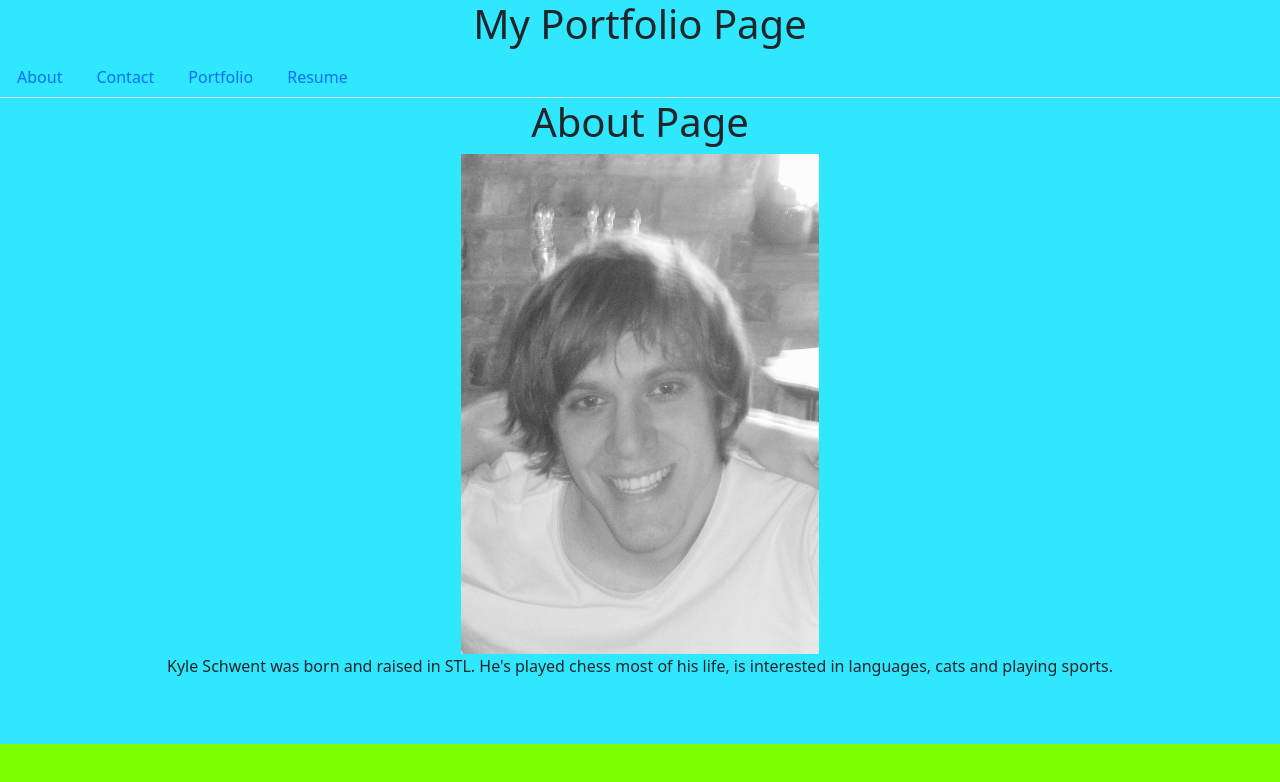
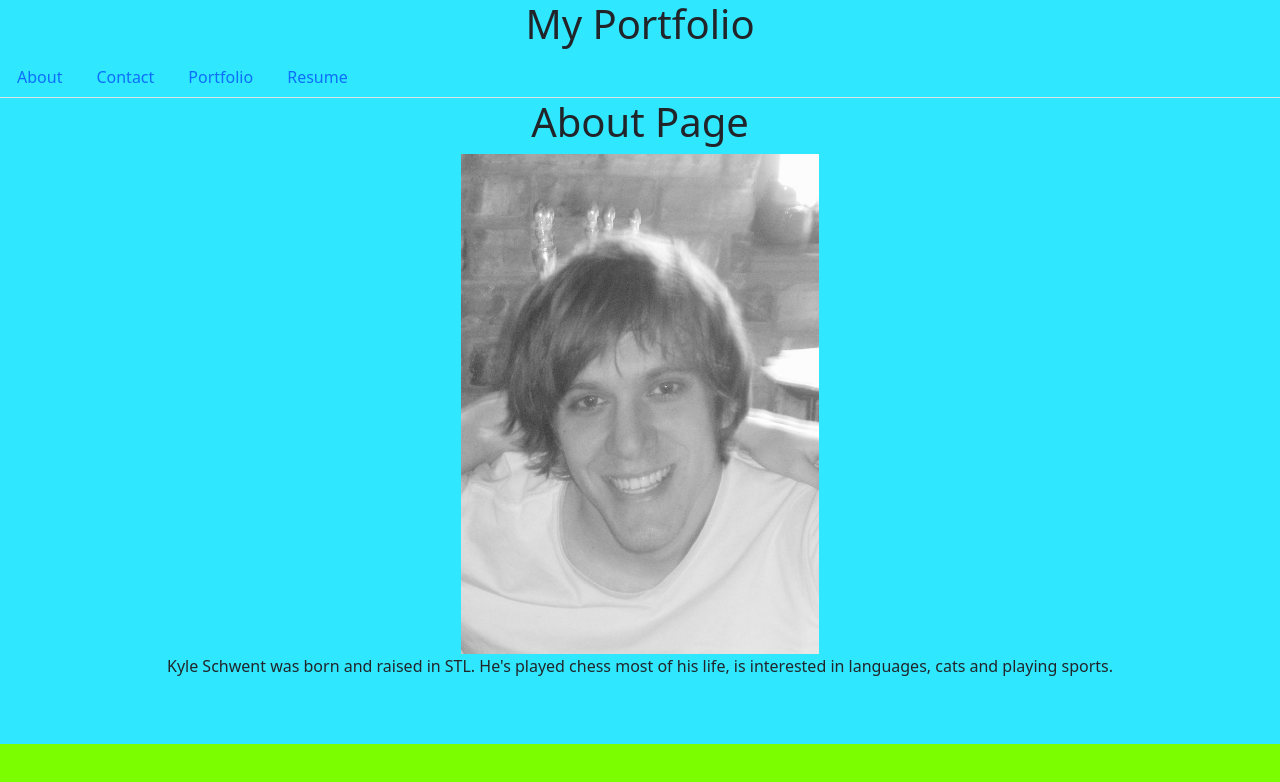
Before and after one commit to githubkyle/PortfolioB, a React (Create React App) app: page / in a window 1280 px wide. Shown: the top 782 px of the page. Built offline with nearby package versions, Linux system fonts and the light colour scheme.

Commit message:
edited STL to saint louis and deleted the word page in the ehader

```diff
--- a/src/components/header.js
+++ b/src/components/header.js
@@ -27,7 +27,7 @@ export default function Header() {
 
   return (
     <div className="header">
-      <h1>My Portfolio Page</h1>
+      <h1>My Portfolio</h1>
       {/* We are passing the currentPage from state and the function to update it */}
       <NavTabs currentPage={currentPage} handlePageChange={handlePageChange} />
       {/* Here we are calling the renderPage method which will return a component  */}
```
